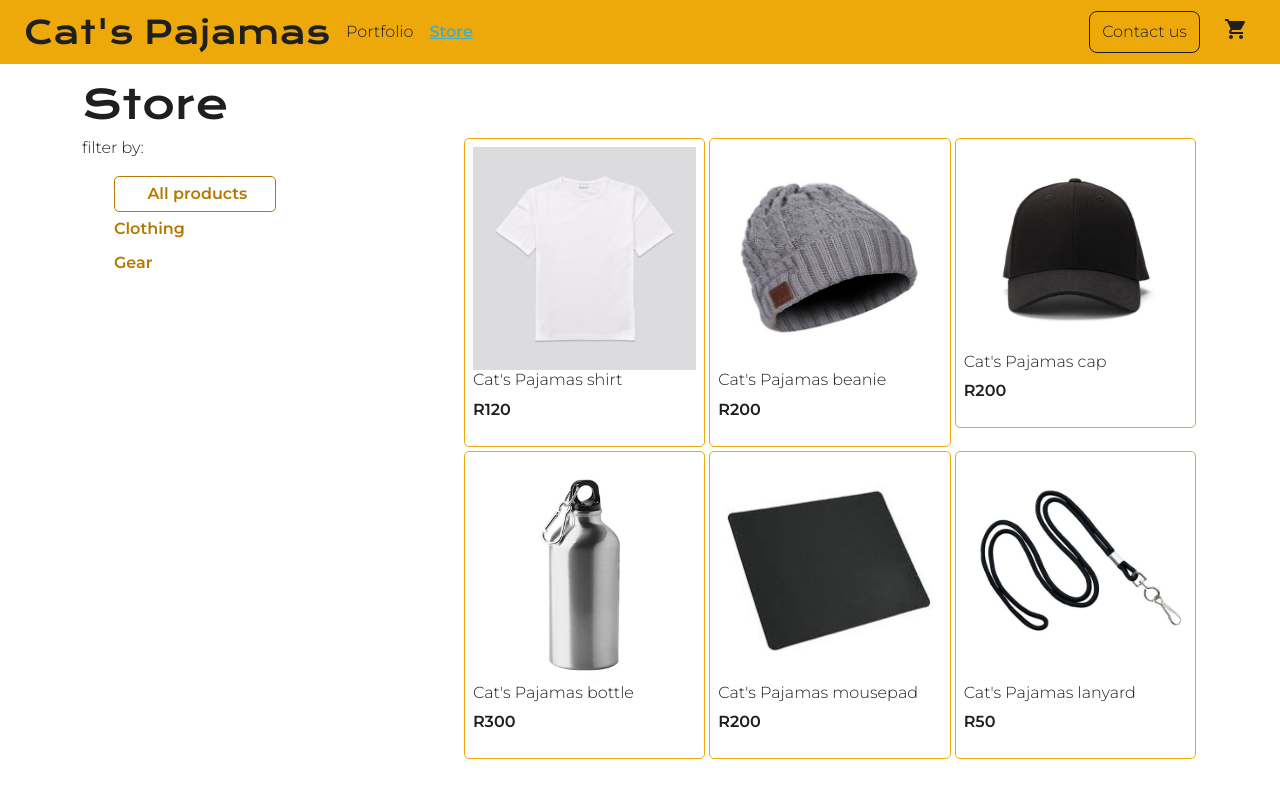
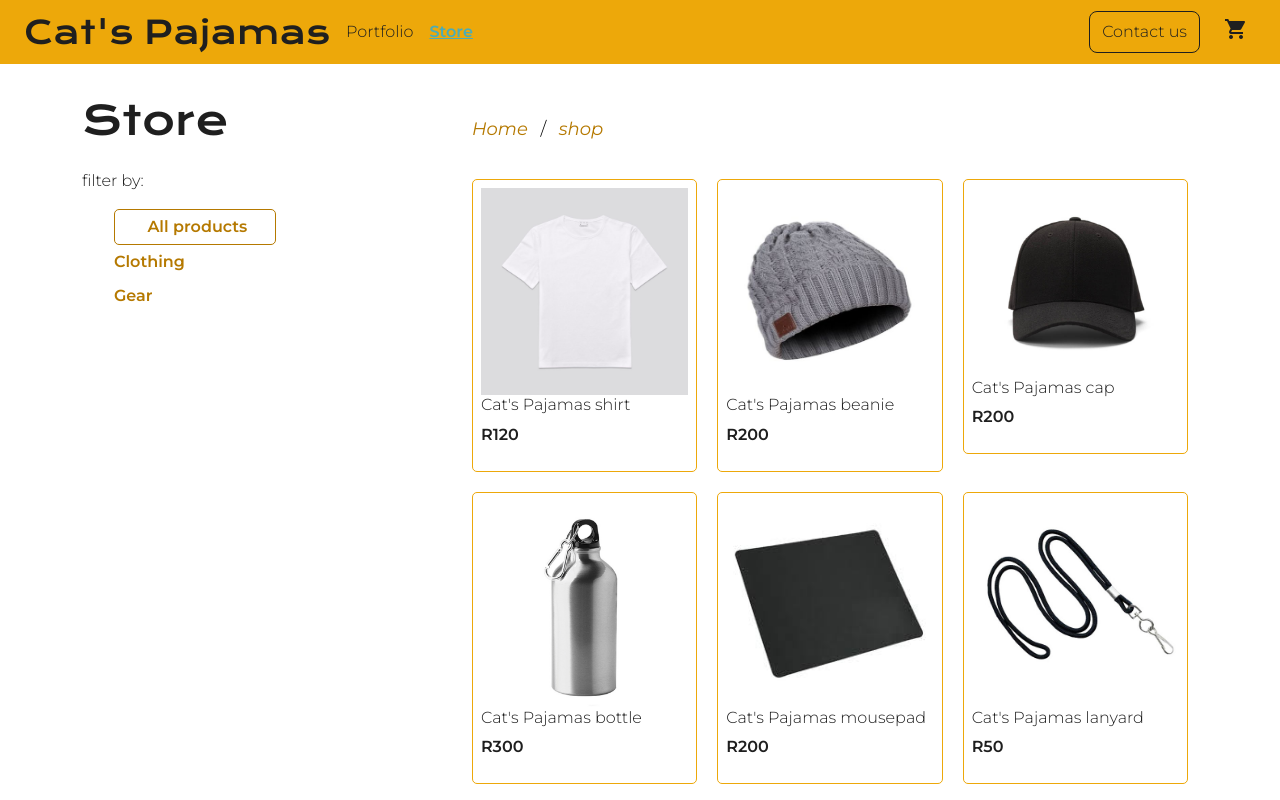
Before and after one commit to IsaacMcGrind/IMY320_BestFriesForever, a plain HTML site: page Website/store.html in a window 1280 px wide. Drawn offline with nearby package versions, Linux system fonts and the light colour scheme.

Commit message:
breadcrumbs

```diff
--- a/Website/store.html
+++ b/Website/store.html
@@ -39,11 +39,20 @@
     </nav>
 
     <div class="container">
-        <h1 class="">Store</h1>
+        <ul>
+
+        </ul>
+        <h1 style="display: inline-block;">Store</h1>
+        <ul class="breadcrumb">
+            <li>
+                <a href="index.html">Home</a>
+            </li>
+            <li><a href="#">shop</a></li>
+        </ul>
         <div class="row">
             <div id="filter" class="col-xl-4">
                 <p>filter by:</p>
-                <ul>
+                <ul class="ulfilter">
                     <li class="act" id="all">All products</li>
                     <li id="clothes">Clothing</li>
                     <li id="gear">Gear</li>
--- a/Website/styles/main.css
+++ b/Website/styles/main.css
@@ -269,13 +269,13 @@ h4 {
     opacity: 0;
 }
 
-ul {
+ul.ulfilter {
     list-style-type: none;
     color: var(--primaryDark);
     font-weight: bold;
 }
 
-li {
+ul.ulfilter li {
     color: inherit;
     padding-bottom: 5px;
     padding-top: 5px;
@@ -319,7 +319,7 @@ video {
     height: 100%;
     border-radius: 5px;
     border: 1px solid var(--primary);
-    margin: 2px;
+    margin: 10px;
     padding: 8px;
     flex: 1;
 }
@@ -375,3 +375,50 @@ video {
 #showreels {
     padding-top: 24px;
 }
+
+
+/* breadcrums */
+
+
+/* Style the list */
+
+ul.breadcrumb {
+    padding: 10px 16px;
+    list-style: none;
+    display: inline-block;
+    margin-left: 20%;
+}
+
+
+/* Display list items side by side */
+
+ul.breadcrumb li {
+    display: inline;
+    font-size: 18px;
+}
+
+
+/* Add a slash symbol (/) before/behind each list item */
+
+ul.breadcrumb li+li:before {
+    padding: 8px;
+    color: black;
+    content: "/\00a0";
+}
+
+
+/* Add a color to all links inside the list */
+
+ul.breadcrumb li a {
+    color: var(--primaryDark);
+    text-decoration: none;
+    font-style: italic;
+}
+
+
+/* Add a color on mouse-over */
+
+ul.breadcrumb li a:hover {
+    color: var(--secondaryDark);
+    text-decoration: underline;
+}
```
